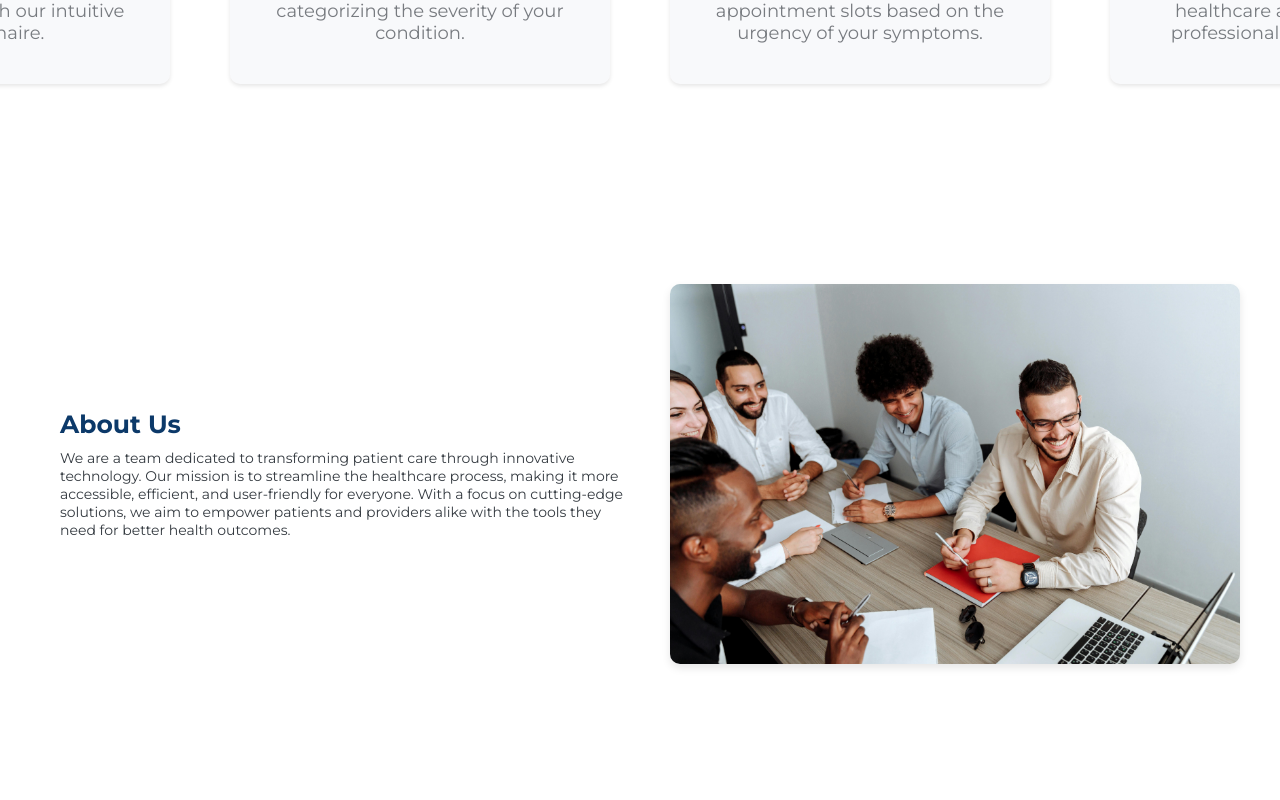
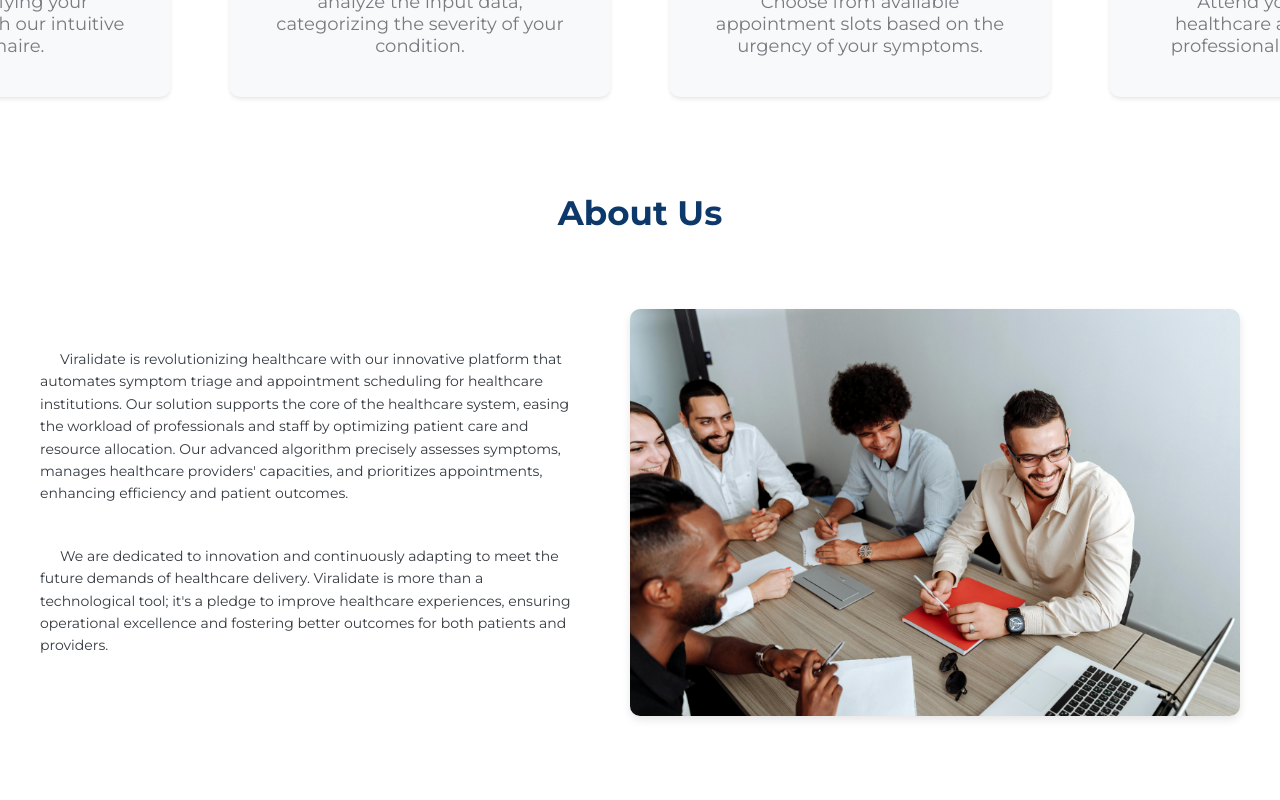
Before and after one commit to marendale/Viralidate, a React (Vite) app: page /frontpage in a window 1280 px wide. Shown: the part 1240-2040 px from the top of the page. Built offline with nearby package versions, Linux system fonts and the light colour scheme; no server answers; a web font is replaced by a local one.

Commit message:
Front Page Updates 1.5

```diff
--- a/src/components/howItWorks/HowItWorks.css
+++ b/src/components/howItWorks/HowItWorks.css
@@ -107,7 +107,7 @@
     text-align: center;
     margin-bottom: -60px;
     padding: 85px;
-    font-size: 24px;
+    font-size: 34px;
   color: #0c3969;
 }
 .how-it-works-card h3 {
--- a/src/pages/frontpage/Frontpage.css
+++ b/src/pages/frontpage/Frontpage.css
@@ -228,7 +228,7 @@ html, body {
   display: flex;
   align-items: center;
   justify-content: center;
-  padding: 150px 20px;
+  padding: 90px 20px;
   background-color: #ffffff;
 }
 
@@ -243,8 +243,9 @@ html, body {
 .about-us-text {
   flex: 1;
   padding: 20px;
+  margin-left: -30px;
+  max-width: 600px;
 }
-
 .about-us-image {
   flex: 1;
   display: flex;
@@ -258,13 +259,23 @@ html, body {
   box-shadow: 0 4px 8px rgba(0,0,0,0.1);
 }
 
-.about-us-text h2 {
+.about-us-heading {
+  text-align: center;
+    margin-bottom: -60px;
+    padding: 45px;
+    font-size: 34px;
   color: #0c3969;
 }
 
 .about-us-text p {
   color: #343a40;
+  padding: 10px;
+  text-align: start;
+  line-height: 1.6;
+  margin-bottom: 20px;
+  text-indent: 20px;
 }
+
 .footer-section {
   background-color: #0c3969;
   color: #ffffff;
--- a/src/pages/frontpage/Frontpage.jsx
+++ b/src/pages/frontpage/Frontpage.jsx
@@ -1,3 +1,5 @@
+/* eslint-disable react/no-unescaped-entities */
+/* eslint-disable no-unused-vars */
 import React, { useState, useEffect, useRef } from 'react';
 import './Frontpage.css';
 import Navbar from '../../components/navbar/Navbar';
@@ -62,7 +64,6 @@ const Frontpage = () => {
     className={`scroll-down-indicator ${showArrow ? '' : 'hide-arrow'}`}
     onClick={() => howItWorksRef.current?.scrollIntoView({ behavior: 'smooth' })}
 />
-
                 </div>
                 <div className="hero_content">
                     <h1 className="headline">
@@ -75,17 +76,21 @@ const Frontpage = () => {
             <h2 className="how-it-works-heading">How It Works</h2>
                 <HowItWorks />
             </div>
-<div className="about-us-container">
-    <div className="about-us-content">
+<h2 className="about-us-heading">About Us</h2>
+    <div className="about-us-container">
+      <div className="about-us-content">
         <div className="about-us-text">
-            <h2>About Us</h2>
-            <p>We are a team dedicated to transforming patient care through innovative technology. Our mission is to streamline the healthcare process, making it more accessible, efficient, and user-friendly for everyone. With a focus on cutting-edge solutions, we aim to empower patients and providers alike with the tools they need for better health outcomes.</p>
+          <p>
+Viralidate is revolutionizing healthcare with our innovative platform that automates symptom triage and appointment scheduling for healthcare institutions. Our solution supports the core of the healthcare system, easing the workload of professionals and staff by optimizing patient care and resource allocation. Our advanced algorithm precisely assesses symptoms, manages healthcare providers' capacities, and prioritizes appointments, enhancing efficiency and patient outcomes.
+          </p>
+          <p>We are dedicated to innovation and continuously adapting to meet the future demands of healthcare delivery. Viralidate is more than a technological tool; it's a pledge to improve healthcare experiences, ensuring operational excellence and fostering better outcomes for both patients and providers.
+          </p>
         </div>
         <div className="about-us-image">
-            <img src="\assets\team.jpg" alt="About Us" />
+          <img src="\assets\team.jpg" alt="About Us" />
         </div>
+      </div>
     </div>
-</div>
 
   <footer className="footer-section">
                 <div className="footer-content">
```
